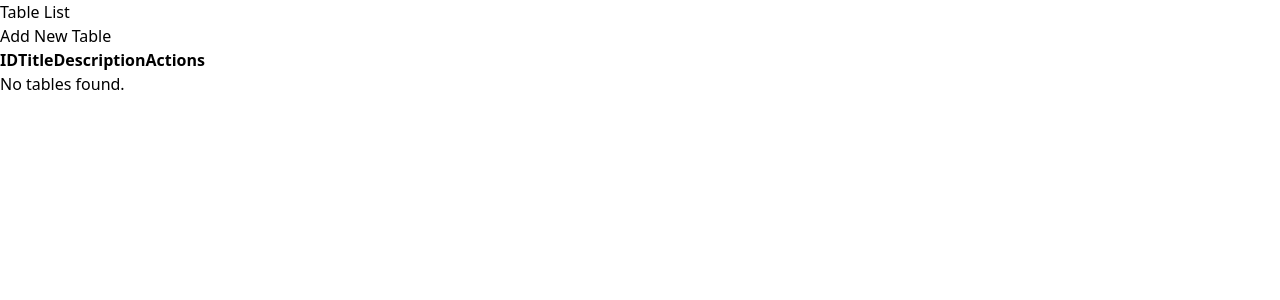
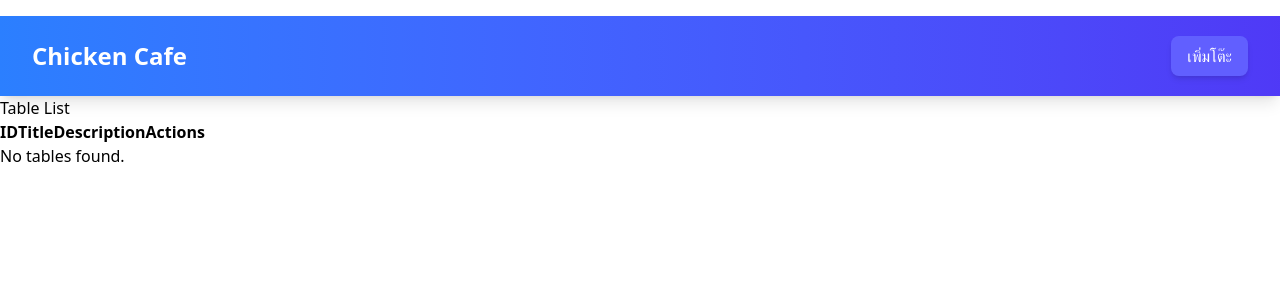
Before and after one commit to OVATUS/Django_Duo, a Django app: page /table/ in a window 1280 px wide. Shown: the top 300 px of the page. Run offline with Django 5.2, Linux system fonts and the light colour scheme; data that the repository does not hold is empty.

Commit message:
เพม/แกไข xxx

```diff
--- a/chicken/curd_table/templates/Apptable/table_list.html
+++ b/chicken/curd_table/templates/Apptable/table_list.html
@@ -2,8 +2,6 @@
 
 {% block content %}
 <h1>Table List</h1>
-<a href="{% url 'table_create' %}">Add New Table</a>
-
 <table border="1" cellpadding="5" cellspacing="0">
     <tr>
         <th>ID</th>
--- a/chicken/static/dist/styles.css
+++ b/chicken/static/dist/styles.css
@@ -7,18 +7,33 @@
       "Segoe UI Emoji", "Segoe UI Symbol", "Noto Color Emoji";
     --font-mono: ui-monospace, SFMono-Regular, Menlo, Monaco, Consolas, "Liberation Mono",
       "Courier New", monospace;
+    --color-red-500: oklch(63.7% 0.237 25.331);
+    --color-red-600: oklch(57.7% 0.245 27.325);
+    --color-yellow-500: oklch(79.5% 0.184 86.047);
+    --color-yellow-600: oklch(68.1% 0.162 75.834);
     --color-blue-100: oklch(93.2% 0.032 255.585);
     --color-blue-200: oklch(88.2% 0.059 254.128);
     --color-blue-400: oklch(70.7% 0.165 254.624);
     --color-blue-500: oklch(62.3% 0.214 259.815);
     --color-blue-600: oklch(54.6% 0.245 262.881);
+    --color-indigo-500: oklch(58.5% 0.233 277.117);
     --color-indigo-600: oklch(51.1% 0.262 276.966);
+    --color-indigo-700: oklch(45.7% 0.24 277.023);
+    --color-gray-50: oklch(98.5% 0.002 247.839);
     --color-gray-100: oklch(96.7% 0.003 264.542);
     --color-gray-200: oklch(92.8% 0.006 264.531);
+    --color-gray-500: oklch(55.1% 0.027 264.364);
+    --color-gray-600: oklch(44.6% 0.03 256.802);
+    --color-gray-700: oklch(37.3% 0.034 259.733);
     --color-gray-800: oklch(27.8% 0.033 256.848);
     --color-white: #fff;
     --spacing: 0.25rem;
+    --container-lg: 32rem;
+    --container-2xl: 42rem;
     --container-6xl: 72rem;
+    --container-7xl: 80rem;
+    --text-sm: 0.875rem;
+    --text-sm--line-height: calc(1.25 / 0.875);
     --text-lg: 1.125rem;
     --text-lg--line-height: calc(1.75 / 1.125);
     --text-xl: 1.25rem;
@@ -31,8 +46,11 @@
     --text-4xl--line-height: calc(2.5 / 2.25);
     --text-5xl: 3rem;
     --text-5xl--line-height: 1;
+    --font-weight-medium: 500;
     --font-weight-semibold: 600;
     --font-weight-bold: 700;
+    --radius-md: 0.375rem;
+    --radius-lg: 0.5rem;
     --radius-xl: 0.75rem;
     --default-transition-duration: 150ms;
     --default-transition-timing-function: cubic-bezier(0.4, 0, 0.2, 1);
@@ -192,38 +210,23 @@
   .static {
     position: static;
   }
-  .container {
-    width: 100%;
-    @media (width >= 40rem) {
-      max-width: 40rem;
-    }
-    @media (width >= 48rem) {
-      max-width: 48rem;
-    }
-    @media (width >= 64rem) {
-      max-width: 64rem;
-    }
-    @media (width >= 80rem) {
-      max-width: 80rem;
-    }
-    @media (width >= 96rem) {
-      max-width: 96rem;
-    }
-  }
   .mx-auto {
     margin-inline: auto;
+  }
+  .mt-4 {
+    margin-top: calc(var(--spacing) * 4);
+  }
+  .mt-8 {
+    margin-top: calc(var(--spacing) * 8);
   }
   .mt-10 {
     margin-top: calc(var(--spacing) * 10);
   }
-  .mb-2 {
-    margin-bottom: calc(var(--spacing) * 2);
+  .mb-4 {
+    margin-bottom: calc(var(--spacing) * 4);
   }
   .mb-6 {
     margin-bottom: calc(var(--spacing) * 6);
-  }
-  .mb-8 {
-    margin-bottom: calc(var(--spacing) * 8);
   }
   .block {
     display: block;
@@ -231,20 +234,41 @@
   .flex {
     display: flex;
   }
-  .grid {
-    display: grid;
+  .inline-block {
+    display: inline-block;
   }
   .table {
     display: table;
   }
-  .min-h-screen {
-    min-height: 100vh;
+  .h-16 {
+    height: calc(var(--spacing) * 16);
+  }
+  .h-20 {
+    height: calc(var(--spacing) * 20);
+  }
+  .w-full {
+    width: 100%;
+  }
+  .max-w-2xl {
+    max-width: var(--container-2xl);
   }
   .max-w-6xl {
     max-width: var(--container-6xl);
   }
+  .max-w-7xl {
+    max-width: var(--container-7xl);
+  }
+  .max-w-lg {
+    max-width: var(--container-lg);
+  }
   .min-w-full {
     min-width: 100%;
+  }
+  .flex-shrink {
+    flex-shrink: 1;
+  }
+  .flex-shrink-0 {
+    flex-shrink: 0;
   }
   .border-collapse {
     border-collapse: collapse;
@@ -271,36 +310,56 @@
       margin-inline-end: calc(calc(var(--spacing) * 6) * calc(1 - var(--tw-space-x-reverse)));
     }
   }
-  .rounded-full {
-    border-radius: calc(infinity * 1px);
+  .divide-y {
+    :where(& > :not(:last-child)) {
+      --tw-divide-y-reverse: 0;
+      border-bottom-style: var(--tw-border-style);
+      border-top-style: var(--tw-border-style);
+      border-top-width: calc(1px * var(--tw-divide-y-reverse));
+      border-bottom-width: calc(1px * calc(1 - var(--tw-divide-y-reverse)));
+    }
   }
-  .rounded-xl {
-    border-radius: var(--radius-xl);
+  .divide-gray-200 {
+    :where(& > :not(:last-child)) {
+      border-color: var(--color-gray-200);
+    }
+  }
+  .overflow-hidden {
+    overflow: hidden;
+  }
+  .overflow-x-auto {
+    overflow-x: auto;
+  }
+  .rounded-lg {
+    border-radius: var(--radius-lg);
+  }
+  .rounded-md {
+    border-radius: var(--radius-md);
   }
   .border {
     border-style: var(--tw-border-style);
     border-width: 1px;
   }
-  .bg-blue-100 {
-    background-color: var(--color-blue-100);
-  }
-  .bg-blue-200 {
-    background-color: var(--color-blue-200);
-  }
-  .bg-blue-400 {
-    background-color: var(--color-blue-400);
+  .border-gray-200 {
+    border-color: var(--color-gray-200);
   }
   .bg-blue-500 {
     background-color: var(--color-blue-500);
   }
-  .bg-gray-100 {
-    background-color: var(--color-gray-100);
+  .bg-gray-500 {
+    background-color: var(--color-gray-500);
   }
-  .bg-gray-800 {
-    background-color: var(--color-gray-800);
+  .bg-indigo-500 {
+    background-color: var(--color-indigo-500);
+  }
+  .bg-red-500 {
+    background-color: var(--color-red-500);
   }
   .bg-white {
     background-color: var(--color-white);
+  }
+  .bg-yellow-500 {
+    background-color: var(--color-yellow-500);
   }
   .bg-gradient-to-r {
     --tw-gradient-position: to right in oklab;
@@ -326,20 +385,23 @@
   .px-6 {
     padding-inline: calc(var(--spacing) * 6);
   }
+  .py-1 {
+    padding-block: calc(var(--spacing) * 1);
+  }
+  .py-2 {
+    padding-block: calc(var(--spacing) * 2);
+  }
   .py-3 {
     padding-block: calc(var(--spacing) * 3);
   }
-  .py-6 {
-    padding-block: calc(var(--spacing) * 6);
-  }
-  .py-16 {
-    padding-block: calc(var(--spacing) * 16);
-  }
-  .py-20 {
-    padding-block: calc(var(--spacing) * 20);
+  .py-4 {
+    padding-block: calc(var(--spacing) * 4);
   }
   .text-center {
     text-align: center;
+  }
+  .text-left {
+    text-align: left;
   }
   .text-2xl {
     font-size: var(--text-2xl);
@@ -383,6 +451,10 @@
   }
   .shadow {
     --tw-shadow: 0 1px 3px 0 var(--tw-shadow-color, rgb(0 0 0 / 0.1)), 0 1px 2px -1px var(--tw-shadow-color, rgb(0 0 0 / 0.1));
+    box-shadow: var(--tw-inset-shadow), var(--tw-inset-ring-shadow), var(--tw-ring-offset-shadow), var(--tw-ring-shadow), var(--tw-shadow);
+  }
+  .shadow-lg {
+    --tw-shadow: 0 10px 15px -3px var(--tw-shadow-color, rgb(0 0 0 / 0.1)), 0 4px 6px -4px var(--tw-shadow-color, rgb(0 0 0 / 0.1));
     box-shadow: var(--tw-inset-shadow), var(--tw-inset-ring-shadow), var(--tw-ring-offset-shadow), var(--tw-ring-shadow), var(--tw-shadow);
   }
   .shadow-md {
@@ -398,17 +470,52 @@
     transition-timing-function: var(--tw-ease, var(--default-transition-timing-function));
     transition-duration: var(--tw-duration, var(--default-transition-duration));
   }
-  .hover\:bg-gray-200 {
+  .hover\:bg-blue-600 {
     &:hover {
       @media (hover: hover) {
-        background-color: var(--color-gray-200);
+        background-color: var(--color-blue-600);
       }
     }
   }
-  .hover\:text-blue-600 {
+  .hover\:bg-gray-50 {
     &:hover {
       @media (hover: hover) {
-        color: var(--color-blue-600);
+        background-color: var(--color-gray-50);
+      }
+    }
+  }
+  .hover\:bg-gray-600 {
+    &:hover {
+      @media (hover: hover) {
+        background-color: var(--color-gray-600);
+      }
+    }
+  }
+  .hover\:bg-indigo-700 {
+    &:hover {
+      @media (hover: hover) {
+        background-color: var(--color-indigo-700);
+      }
+    }
+  }
+  .hover\:bg-red-600 {
+    &:hover {
+      @media (hover: hover) {
+        background-color: var(--color-red-600);
+      }
+    }
+  }
+  .hover\:bg-yellow-600 {
+    &:hover {
+      @media (hover: hover) {
+        background-color: var(--color-yellow-600);
+      }
+    }
+  }
+  .hover\:text-gray-800 {
+    &:hover {
+      @media (hover: hover) {
+        color: var(--color-gray-800);
       }
     }
   }
@@ -420,25 +527,28 @@
       }
     }
   }
-  .md\:grid-cols-3 {
-    @media (width >= 48rem) {
-      grid-template-columns: repeat(3, minmax(0, 1fr));
+  .sm\:px-6 {
+    @media (width >= 40rem) {
+      padding-inline: calc(var(--spacing) * 6);
     }
   }
-  .md\:text-5xl {
-    @media (width >= 48rem) {
-      font-size: var(--text-5xl);
-      line-height: var(--tw-leading, var(--text-5xl--line-height));
-    }
-  }
-  .md\:text-xl {
-    @media (width >= 48rem) {
-      font-size: var(--text-xl);
-      line-height: var(--tw-leading, var(--text-xl--line-height));
+  .lg\:px-8 {
+    @media (width >= 64rem) {
+      padding-inline: calc(var(--spacing) * 8);
     }
   }
 }
+@property --tw-space-y-reverse {
+  syntax: "*";
+  inherits: false;
+  initial-value: 0;
+}
 @property --tw-space-x-reverse {
+  syntax: "*";
+  inherits: false;
+  initial-value: 0;
+}
+@property --tw-divide-y-reverse {
   syntax: "*";
   inherits: false;
   initial-value: 0;
@@ -567,7 +677,9 @@
 @layer properties {
   @supports ((-webkit-hyphens: none) and (not (margin-trim: inline))) or ((-moz-orient: inline) and (not (color:rgb(from red r g b)))) {
     *, ::before, ::after, ::backdrop {
+      --tw-space-y-reverse: 0;
       --tw-space-x-reverse: 0;
+      --tw-divide-y-reverse: 0;
       --tw-border-style: solid;
       --tw-gradient-position: initial;
       --tw-gradient-from: #0000;
--- a/chicken/templates/base.html
+++ b/chicken/templates/base.html
@@ -7,7 +7,9 @@
   <link href="{% static 'dist/styles.css' %}" rel="stylesheet">
 </head>
 <body >
+  {% include "navbar.html" %}
   {% block content %}
+
   {% endblock %}
 </body>
 </html>
--- /dev/null
+++ b/chicken/templates/navbar.html
@@ -0,0 +1,20 @@
+<nav class="bg-gradient-to-r from-blue-500 to-indigo-600 shadow-lg mt-4">
+  <div class="max-w-7xl mx-auto px-4 sm:px-6 lg:px-8">
+    <div class="flex items-center justify-between h-20">
+
+      <!-- Logo -->
+      <div class="flex-shrink-0 text-white font-bold text-2xl">
+        Chicken Cafe
+      </div>
+
+      <!-- Menu -->
+      <div class="flex space-x-6">
+        <a href="{% url 'table_create' %}"
+            class="text-white bg-indigo-500 px-4 py-2 rounded-lg shadow-md
+                  hover:bg-indigo-700 hover:shadow-lg transition">
+          เพิ่มโต๊ะ
+        </a>
+      </div>
+    </div>
+  </div>
+</nav>
```
Also changed, not shown: other parts of chicken/static/dist/styles.css (+37 -16 lines).
